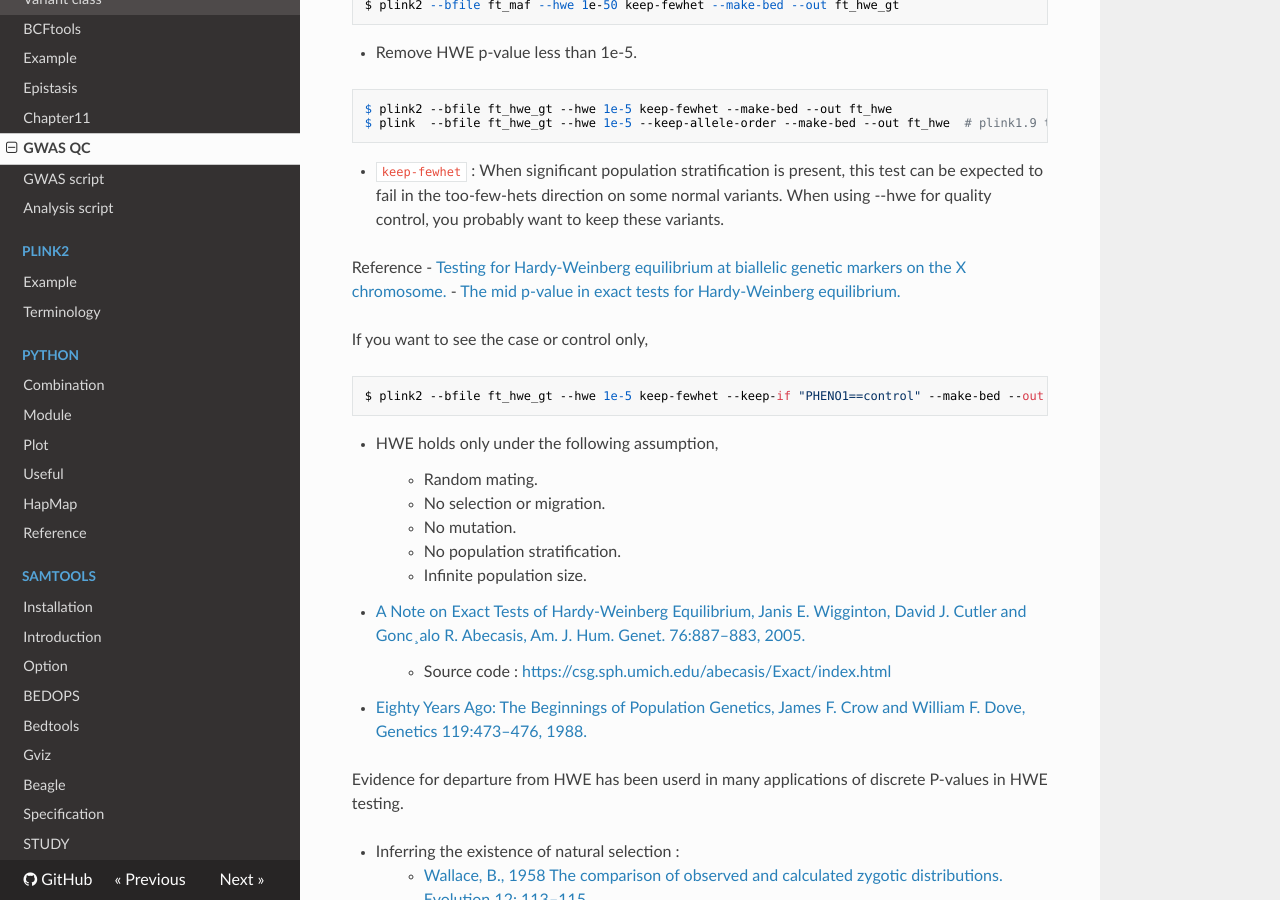
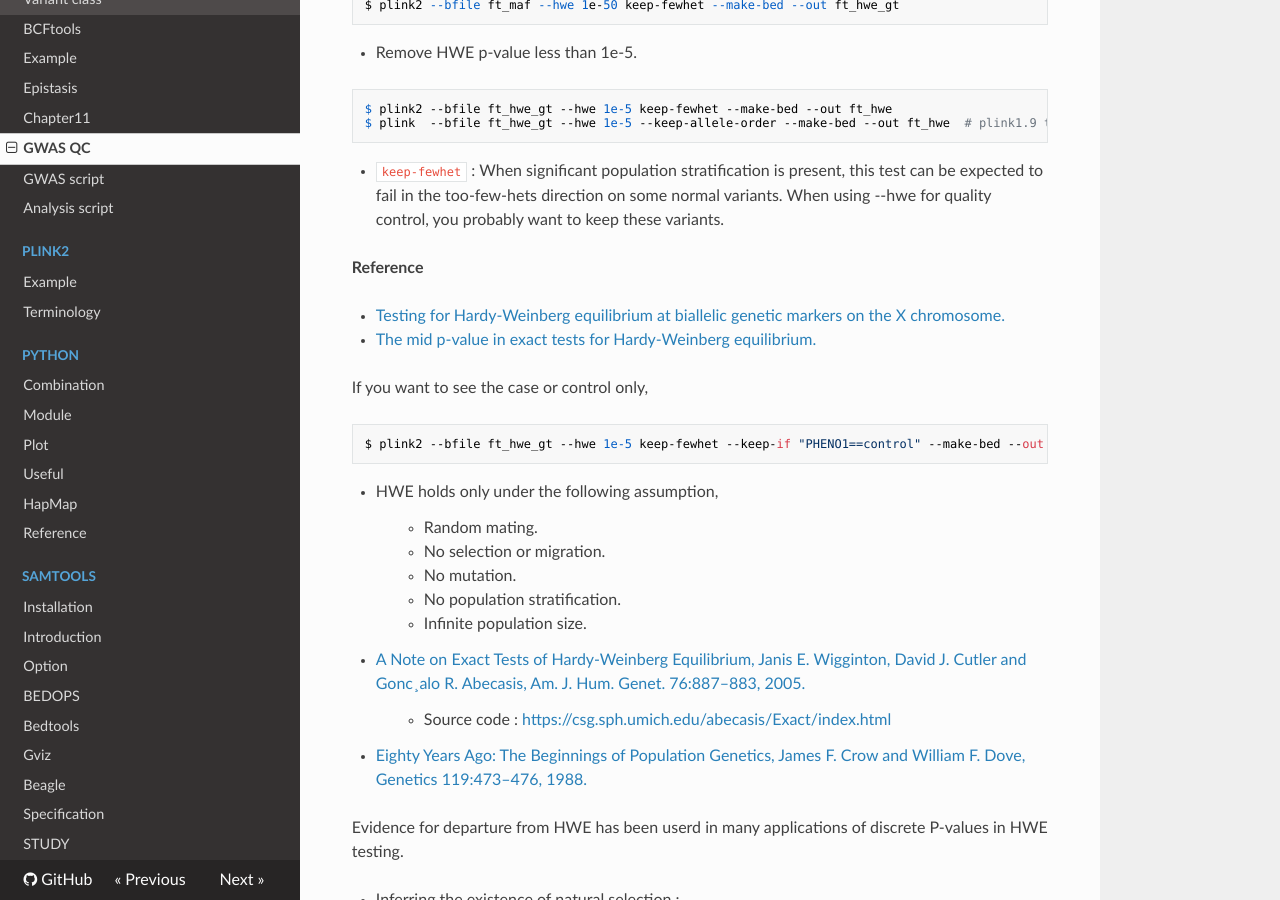
Before and after one commit to WonyoungCho/plink, an MkDocs documentation site: the page built from docs/GWAS.md, in a window 1280 px wide and 900 px high, scrolled down 1389 px. Built offline with MkDocs 1.6.1, drawn with Linux system fonts in a browser that asks for light colours; nearby versions of some CDN libraries; old or Windows-style settings are respelled for this version of MkDocs.

Commit message:
Update GWAS.md

````diff
--- a/docs/GWAS.md
+++ b/docs/GWAS.md
@@ -60,7 +60,8 @@ $ plink  --bfile ft_hwe_gt --hwe 1e-5 --keep-allele-order --make-bed --out ft_hw
 ```
 - `keep-fewhet` : When significant population stratification is present, this test can be expected to fail in the too-few-hets direction on some normal variants. When using --hwe for quality control, you probably want to keep these variants.
 
-Reference
+**Reference**
+
 - [Testing for Hardy-Weinberg equilibrium at biallelic genetic markers on the X chromosome.](https://www.ncbi.nlm.nih.gov/pmc/articles/PMC4868269/)
 - [The mid p-value in exact tests for Hardy-Weinberg equilibrium.](https://www.degruyter.com/view/journals/sagmb/12/4/article-p433.xml)
 
````
